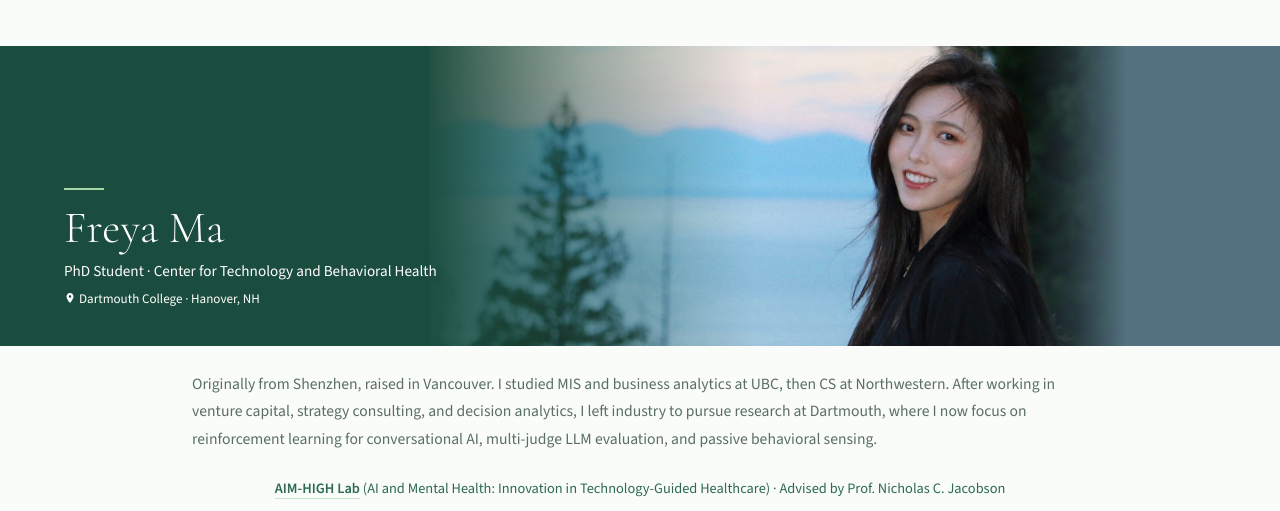
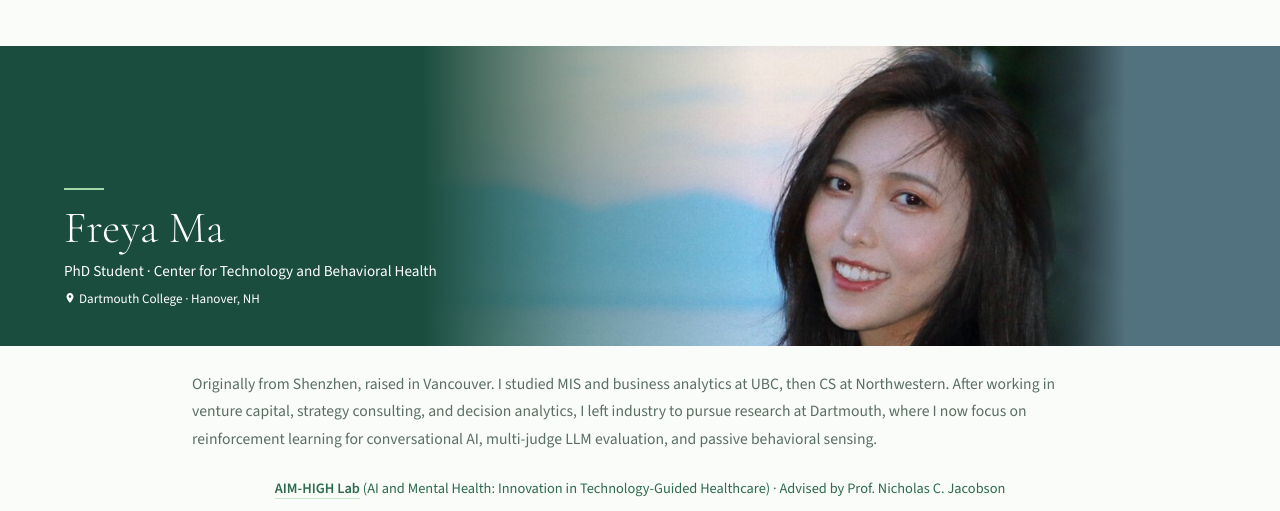
Before and after one commit to freyamaly/freyamaly.github.io, a plain HTML site: page index.html in a window 1280 px wide. Shown: the part 69-580 px from the top of the page. Drawn offline with nearby package versions, Linux system fonts and the light colour scheme.

Commit message:
Fix hero image positioning to stay centered on window resize

```diff
--- a/index.html
+++ b/index.html
@@ -99,12 +99,11 @@
 
         .hero-img {
             position: absolute;
-            left: 50%;
-            top: 0;
-            height: auto;
+            inset: 0;
             width: 100%;
-            min-width: 100%;
-            transform: translate(calc(-50% + 154px), -208px) scale(0.570);
+            height: 100%;
+            object-fit: cover;
+            object-position: 65% 30%;
         }
 
         .hero-overlay {
```
